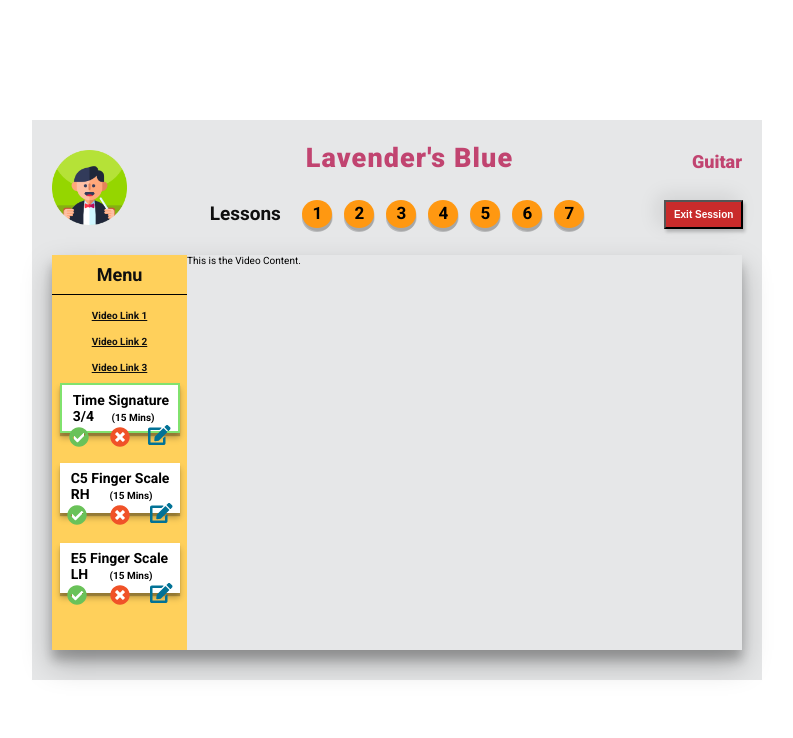
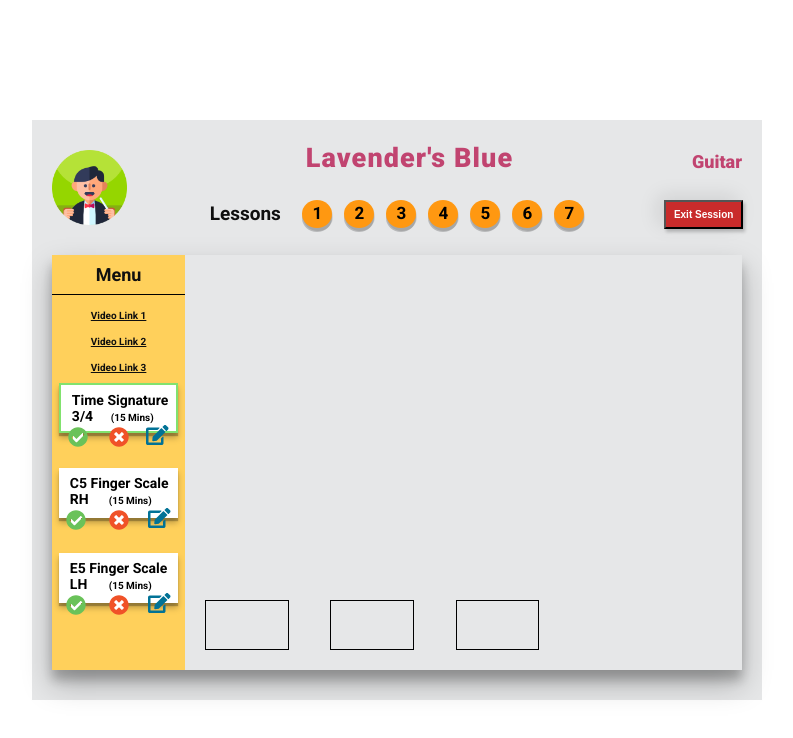
Before and after one commit to FrozenHearth/LessonX, a React (Create React App) app: page / in a window 1280 px wide. Shown: the top 738 px of the page, without its empty margins (243-1036 px from the left). Built offline with nearby package versions, Linux system fonts and the light colour scheme.

Commit message:
Added a layout for display videos

```diff
--- a/src/App.css
+++ b/src/App.css
@@ -4,13 +4,13 @@
   font-family: 'Roboto', Helvetica, Arial, sans-serif;
   width: 73em;
   margin: 12em auto;
-  height: 56em;
+  height: 58em;
   background: #e6e7e8;
 }
 
 .hero-container {
   display: flex;
-  height: 39.5em;
+  height: 41.5em;
   position: relative;
   width: 69em;
   left: 2em;
--- a/src/components/VideoContent.js
+++ b/src/components/VideoContent.js
@@ -1,10 +1,15 @@
 import React, { Component } from 'react';
+import '../styles/Videos.css';
 
 export default class VideoContent extends Component {
   render() {
     return (
-      <div>
-        <div>This is the Video Content.</div>
+      <div className="video-container">
+        <div className="video-thumbnails-container">
+          <div className="thumbnails"></div>
+          <div className="thumbnails"></div>
+          <div className="thumbnails"></div>
+        </div>
       </div>
     );
   }
--- a/src/styles/Sidebar.css
+++ b/src/styles/Sidebar.css
@@ -1,6 +1,6 @@
 .sidebar-container {
   background: #ffd05b;
-  width: 13.5em;
+  width: 16.5em;
 }
 
 .menu-top {
@@ -30,7 +30,7 @@ a {
 }
 
 .objectives-container {
-  width: 12em;
+  width: 90%;
   margin-top: 1em;
   height: 25em;
 }
@@ -46,7 +46,7 @@ a {
   width: 100%;
   height: 5em;
   padding: 0 0 2em 0;
-  margin-bottom: 3em;
+  margin-bottom: 3.5em;
   background: #fff;
   border: 0.2em solid #81e26e;
   box-shadow: 0 5px 6px rgba(0, 0, 0, 0.25), 0 3px 1px rgba(0, 0, 0, 0.25);
--- /dev/null
+++ b/src/styles/Videos.css
@@ -0,0 +1,19 @@
+.video-container {
+  position: relative;
+  width: 100%;
+}
+
+.video-thumbnails-container {
+  position: absolute;
+  display: flex;
+  justify-content: space-between;
+  bottom: 2em;
+  left: 2em;
+  width: 60%;
+  height: 5em;
+}
+
+.thumbnails {
+  width: 25%;
+  border: 1px solid black;
+}
```
